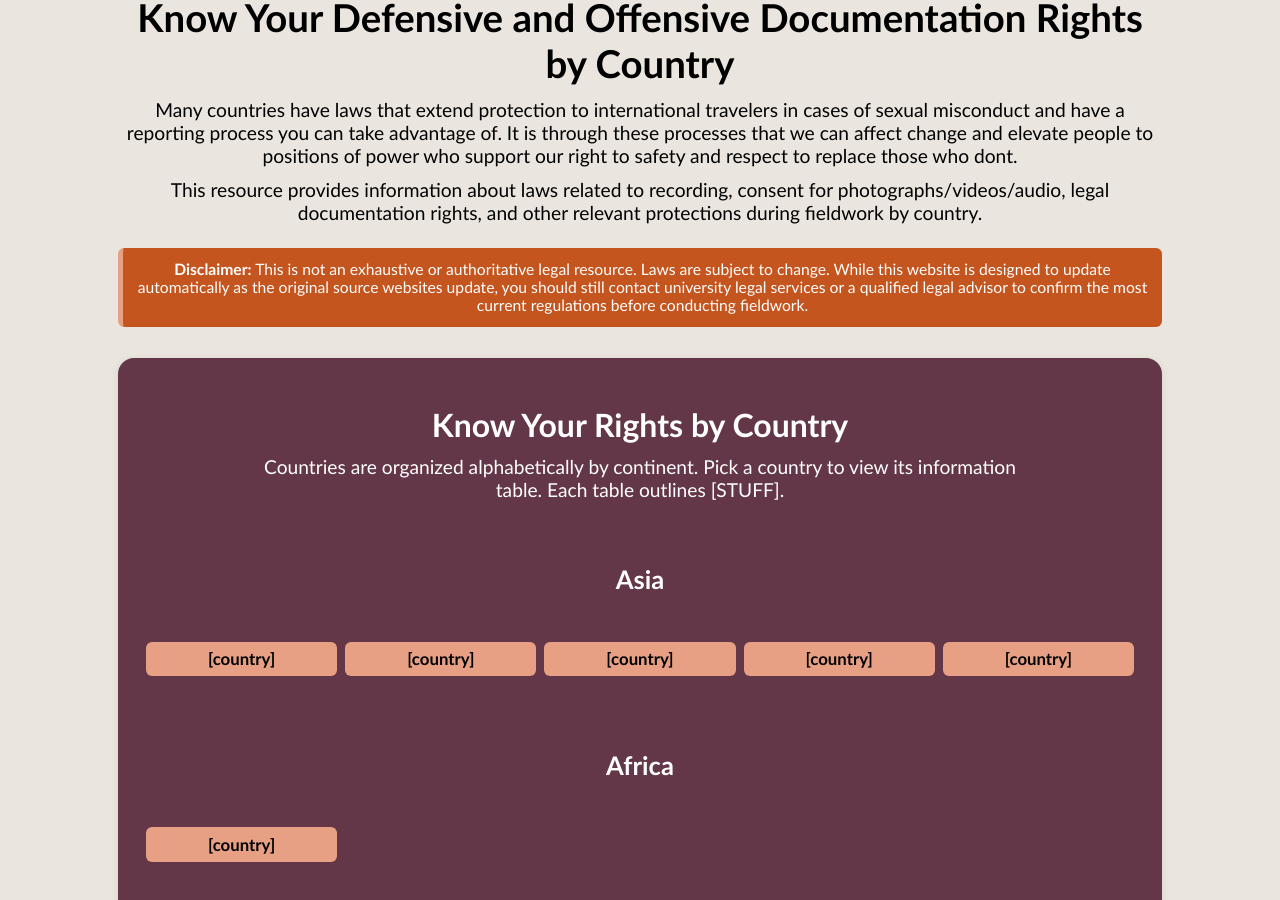
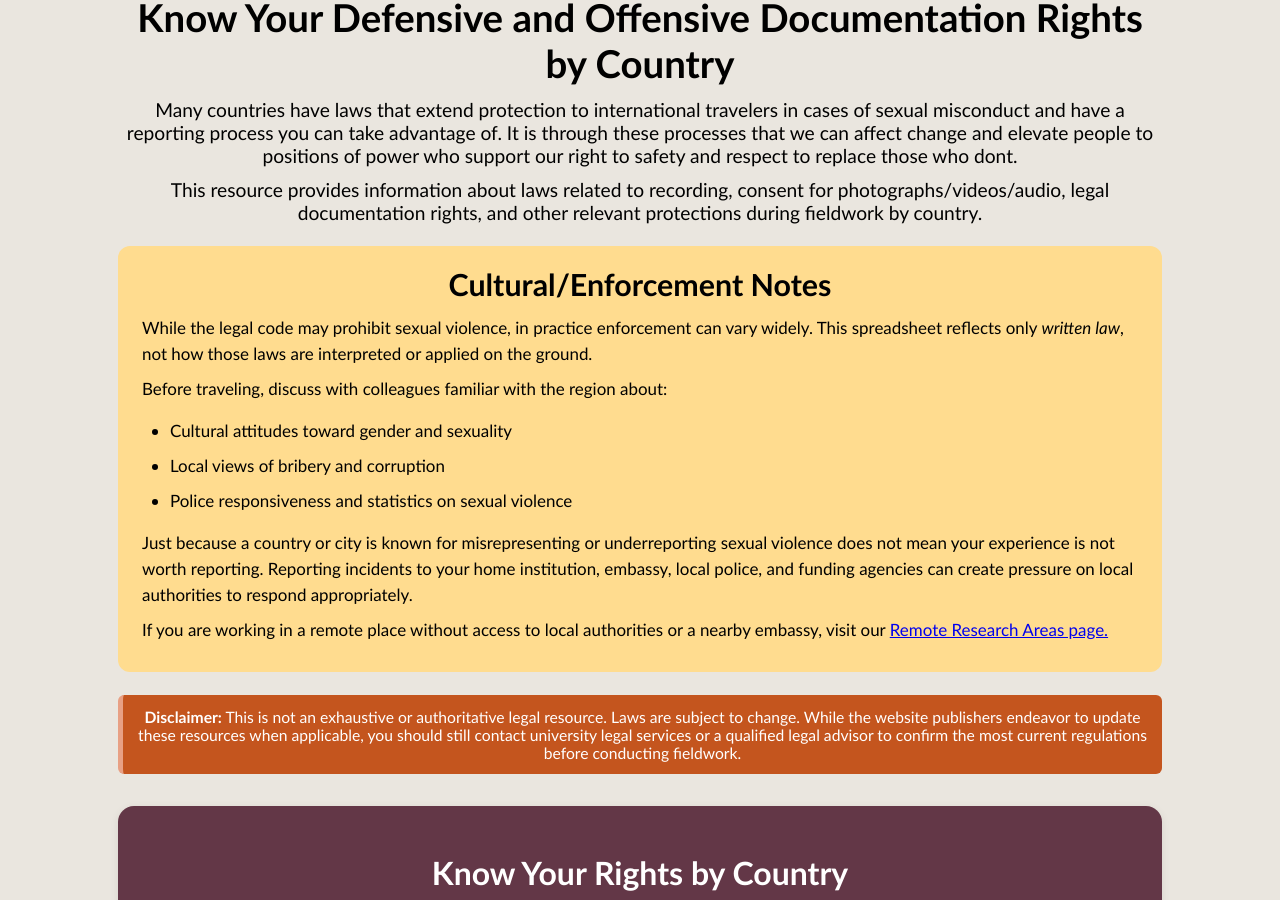
Before and after one commit to AnthroSafetyWarrior/GoldenTrowelProject, a Jekyll site: the page built from _pages/internationallaw.html, in a window 1280 px wide and 900 px high, scrolled down 259 px. Built offline with Jekyll 4.4.1, drawn with Linux system fonts in a browser that asks for light colours.

Commit message:
updating pages

```diff
--- a/_pages/internationallaw.html
+++ b/_pages/internationallaw.html
@@ -147,9 +147,25 @@ permalink: /internationallaw.html
 <p>Many countries have laws that extend protection to international travelers in cases of sexual misconduct and have a reporting process you can take advantage of. It is through these processes that we can affect change and elevate people to positions of power who support our right to safety and respect to replace those who dont. </p>
 <p>This resource provides information about laws related to recording, consent for photographs/videos/audio, legal documentation rights, and other relevant protections during fieldwork by country.</p>
 
+<div class="oneparty-caveat" role="region" aria-labelledby="opc-caveats-title">
+  <h3 id="opc-caveats-title">Cultural/Enforcement Notes</h3>
+
+  <p>While the legal code may prohibit sexual violence, in practice enforcement can vary widely. This spreadsheet reflects only <em>written law</em>, not how those laws are interpreted or applied on the ground.</p>
+
+  <p>Before traveling, discuss with colleagues familiar with the region about:</p>
+  <ul>
+    <li>Cultural attitudes toward gender and sexuality</li>
+    <li>Local views of bribery and corruption</li>
+    <li>Police responsiveness and statistics on sexual violence</li>
+  </ul>
+ <p>Just because a country or city is known for misrepresenting or underreporting sexual violence does not mean your experience is not worth reporting. Reporting incidents to your home institution, embassy, local police, and funding agencies can create pressure on local authorities to respond appropriately.</p>
+<p>If you are working in a remote place without access to local authorities or a nearby embassy, visit our <a href="{{ site.baseurl }}/remresearch.html">Remote Research Areas page.</a></p>
+
+</div>
+
 
 <div class="disclaimer">
-  <strong>Disclaimer:</strong> This is not an exhaustive or authoritative legal resource. Laws are subject to change. While this website is designed to update automatically as the original source websites update, you should still contact university legal services or a qualified legal advisor to confirm the most current regulations before conducting fieldwork.
+  <strong>Disclaimer:</strong> This is not an exhaustive or authoritative legal resource. Laws are subject to change. While the website publishers endeavor to update these resources when applicable, you should still contact university legal services or a qualified legal advisor to confirm the most current regulations before conducting fieldwork.
 </div>
 
 <section class="country-section">
--- a/_pages/statelaw.html
+++ b/_pages/statelaw.html
@@ -169,7 +169,7 @@ permalink: /statelaw.html
 </div>
 
 <div class="disclaimer">
-  <strong>Disclaimer:</strong> This is not an exhaustive or authoritative legal resource. Laws are subject to change. While this website is designed to update automatically as the original source websites update, you should still contact university legal services or a qualified legal advisor to confirm the most current regulations before conducting fieldwork.
+  <strong>Disclaimer:</strong> This is not an exhaustive or authoritative legal resource. Laws are subject to change. While the website publishers endeavor to update these resources when applicable, you should still contact university legal services or a qualified legal advisor to confirm the most current regulations before conducting fieldwork.
 </div>
 
 <section class="state-section">
```
Also changed, not shown: _pages/remresearch.html (added, +18 -0 lines).
